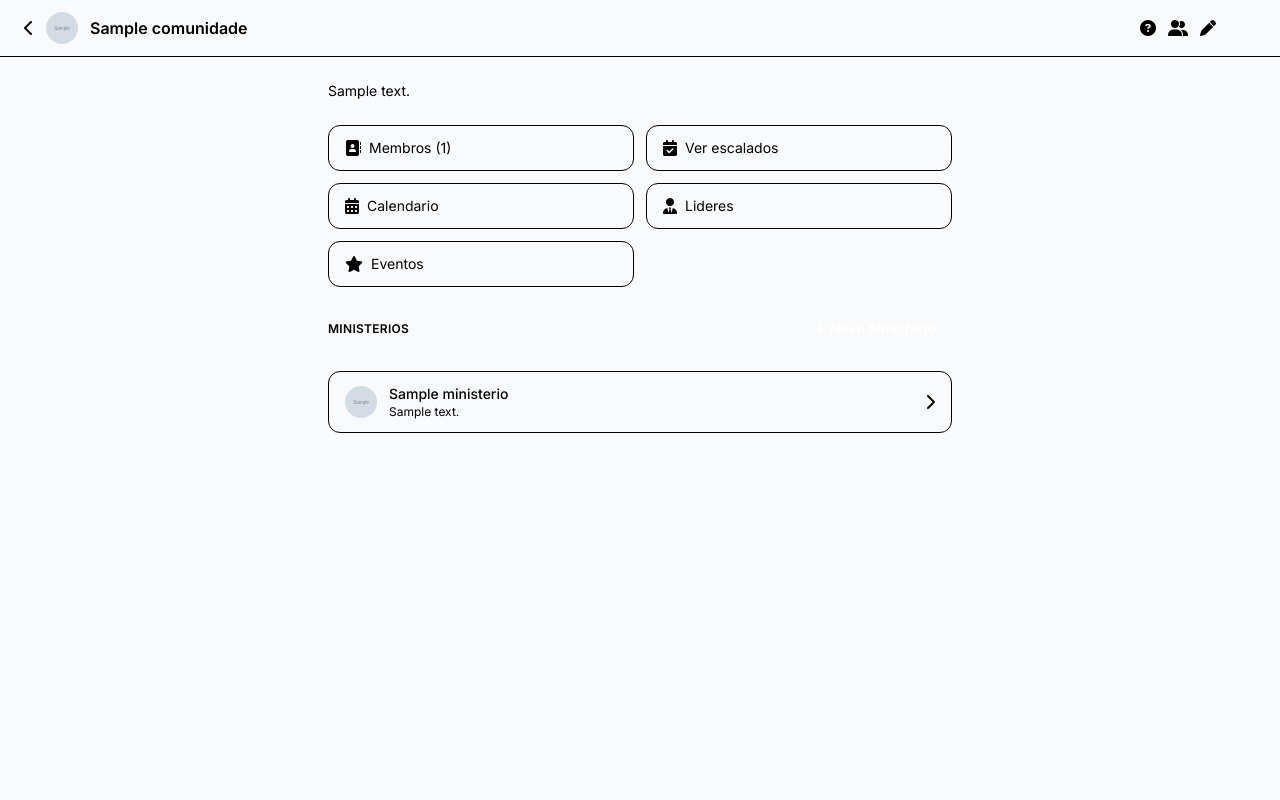
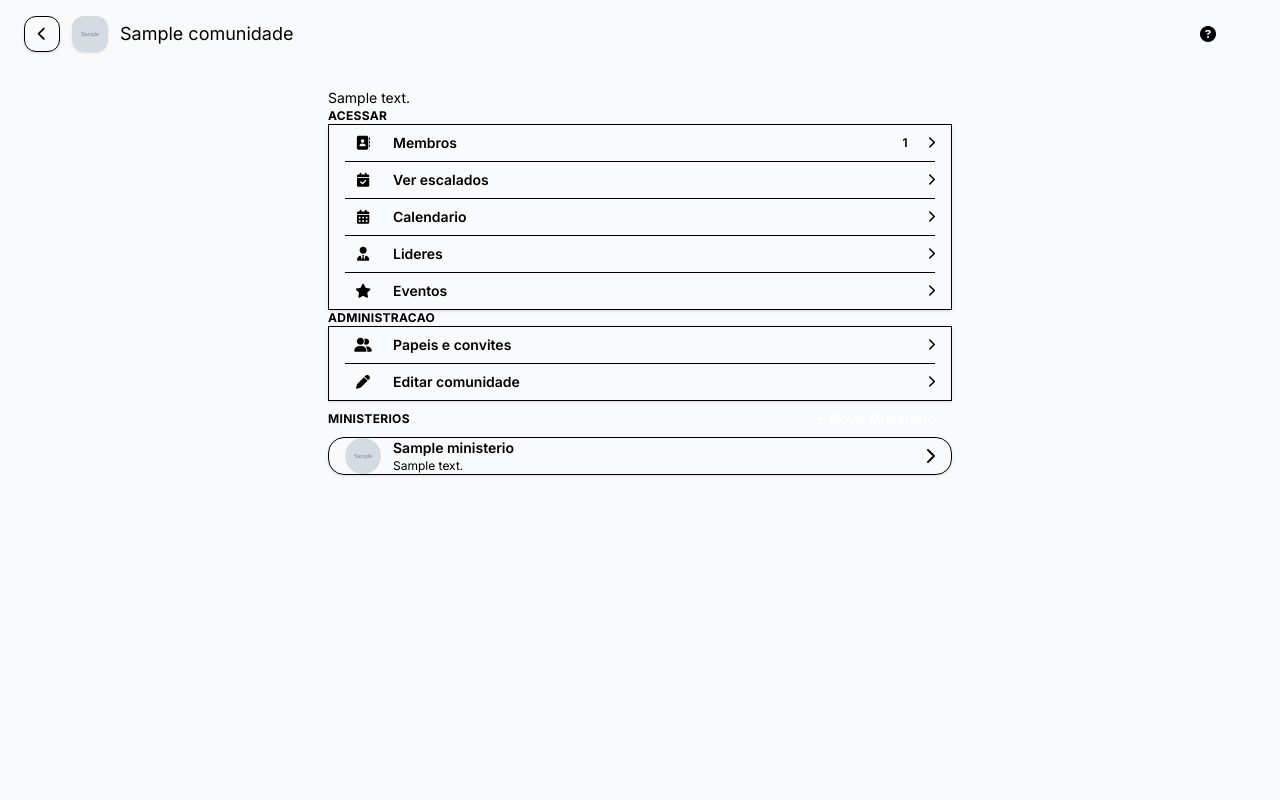
Before and after one commit to swerdne/Swerdne_Piba, a Python web app: template app/templates/comunidade/detalhe.html in a window 1280 px wide. Run offline with Jinja, Linux system fonts and the light colour scheme; the template is opened without the code that fills it: most values are stand-ins (such as "Sample title", 1, 10 or a date in 2020); grey boxes marked "Sample" are stand-in pictures.

Commit message:
Redesenha a tela de Comunidade no estilo Neobank aprovado no prototipo
Header com botao-de-voltar em card arredondado, grupos "Acessar" e
"Administracao" como listas de navegacao com icone+chevron (substitui
a grade de atalhos), fundo com blobs animados igual ao Dashboard.
Contagem de membros passa de "Membros (N)" para um badge em pilula.
Ajusta as 2 asserts de teste que dependiam do formato antigo "(N)".

Co-Authored-By: Claude Sonnet 5 <noreply@anthropic.com>

```diff
--- a/app/templates/comunidade/detalhe.html
+++ b/app/templates/comunidade/detalhe.html
@@ -7,80 +7,128 @@
 <link rel="stylesheet" href="https://cdnjs.cloudflare.com/ajax/libs/font-awesome/6.5.2/css/all.min.css">
 <style>
     #comunidade-app { font-family: 'Inter', ui-sans-serif, system-ui, sans-serif; }
+    @keyframes cm-blob-a { 0%, 100% { transform: translate(0, 0) scale(1); } 50% { transform: translate(40px, -30px) scale(1.08); } }
+    @keyframes cm-blob-b { 0%, 100% { transform: translate(0, 0) scale(1); } 50% { transform: translate(-30px, 40px) scale(1.05); } }
+    .cm-blob { animation: cm-blob-a 20s ease-in-out infinite; will-change: transform; }
+    .cm-blob-2 { animation: cm-blob-b 24s ease-in-out infinite; will-change: transform; }
+    .cm-blob-3 { animation: cm-blob-a 17s ease-in-out infinite reverse; will-change: transform; }
+    @media (prefers-reduced-motion: reduce) {
+        .cm-blob, .cm-blob-2, .cm-blob-3 { animation: none; }
+    }
 </style>
 {% endblock %}
 
 {% from "_macros.html" import logo_inicio %}
 {% block content %}
-<div id="comunidade-app" class="min-h-screen {{ tema.page_bg }} {{ tema.text_primary }}">
+<div id="comunidade-app" class="relative min-h-screen {{ tema.page_bg }} {{ tema.text_primary }} overflow-hidden">
 
-    <header class="border-b {{ tema.header_border }} px-4 sm:px-6 py-3">
+    <div class="pointer-events-none absolute -top-32 -left-24 w-96 h-96 rounded-full {{ tema.blob_1 }} blur-3xl cm-blob -z-0"></div>
+    <div class="pointer-events-none absolute top-1/3 -right-24 w-96 h-96 rounded-full {{ tema.blob_2 }} blur-3xl cm-blob-2 -z-0"></div>
+    <div class="pointer-events-none absolute bottom-0 left-1/4 w-80 h-80 rounded-full {{ tema.blob_3 }} blur-3xl cm-blob-3 -z-0"></div>
+
+    <div class="relative z-10">
+    <div class="h-1 {{ tema.accent_bg }}"></div>
+
+    <header class="px-4 sm:px-6 py-3">
         <div class="flex items-center justify-between gap-4">
             <div class="flex items-center gap-3 min-w-0">
-                <a href="{{ url_for('comunidade.index') }}" class="flex items-center gap-2 min-w-0 group" aria-label="Voltar">
-                    <i class="fa-solid fa-chevron-left {{ tema.text_secondary }} {{ tema.icon_hover }} transition shrink-0"></i>
+                <a href="{{ url_for('comunidade.index') }}" class="flex items-center justify-center w-9 h-9 rounded-xl {{ tema.card_bg }} border {{ tema.card_border }} shadow-sm group shrink-0" aria-label="Voltar">
+                    <i class="fa-solid fa-chevron-left text-sm {{ tema.text_secondary }} {{ tema.icon_hover }} transition"></i>
                 </a>
                 {% if comunidade.imagem %}
-                    <img src="{{ comunidade.imagem }}" alt="" class="w-8 h-8 rounded-full object-cover shrink-0">
+                    <img src="{{ comunidade.imagem }}" alt="" class="w-9 h-9 rounded-xl object-cover shrink-0 shadow-sm">
                 {% endif %}
-                <span class="font-semibold {{ tema.text_primary }} truncate">{{ comunidade.nome }}</span>
+                <span class="font-extrabold text-lg {{ tema.text_primary }} truncate">{{ comunidade.nome }}</span>
             </div>
             <div class="flex items-center gap-3 shrink-0">
                 <button type="button" data-tutorial-reiniciar title="Rever tutorial" aria-label="Rever tutorial"
                         class="{{ tema.text_secondary }} {{ tema.icon_hover }} transition">
                     <i class="fa-solid fa-circle-question"></i>
                 </button>
-                <a href="{{ url_for('comunidade.papeis', comunidade_id=comunidade.id) }}" data-tutorial="convites"
-                   class="{{ tema.text_secondary }} {{ tema.icon_hover }} transition" aria-label="Papeis e convites">
-                    <i class="fa-solid fa-user-group"></i>
-                </a>
-                <a href="{{ url_for('comunidade.editar', comunidade_id=comunidade.id) }}"
-                   class="{{ tema.text_secondary }} {{ tema.icon_hover }} transition" aria-label="Editar comunidade">
-                    <i class="fa-solid fa-pen"></i>
-                </a>
                 {{ logo_inicio(tema) }}
             </div>
         </div>
     </header>
 
-    <main class="px-4 sm:px-6 py-6 pb-16 max-w-2xl mx-auto space-y-6">
+    <main class="px-4 sm:px-6 py-6 pb-16 max-w-2xl mx-auto space-y-7">
 
         {% if comunidade.descricao %}
         <p class="text-sm {{ tema.text_secondary }}">{{ comunidade.descricao }}</p>
         {% endif %}
 
-        <div class="grid grid-cols-2 gap-3">
+        <div>
+            <h2 class="text-xs font-bold {{ tema.text_secondary }} uppercase tracking-wide mb-2.5">Acessar</h2>
+            <div class="{{ tema.card_bg }} border {{ tema.card_border }} rounded-3xl shadow-sm divide-y {{ tema.card_border }} px-4">
                 <a href="{{ url_for('comunidade.membros', comunidade_id=comunidade.id) }}" data-tutorial="membros"
-               class="flex items-center gap-2 {{ tema.card_bg }} border {{ tema.card_border }} rounded-xl px-4 py-3 {{ tema.card_bg_hover }} transition">
-                <i class="fa-solid fa-address-book {{ tema.text_secondary }}"></i>
-                <span class="text-sm {{ tema.text_primary }}">Membros <span class="{{ tema.text_secondary }}">({{ total_membros }})</span></span>
+                   class="flex items-center gap-3 py-3.5 group">
+                    <div class="w-9 h-9 rounded-xl {{ tema.accent_soft_bg }} flex items-center justify-center {{ tema.accent_text }} shrink-0">
+                        <i class="fa-solid fa-address-book text-sm"></i>
+                    </div>
+                    <span class="flex-1 text-sm font-semibold {{ tema.text_primary }}">Membros</span>
+                    <span class="text-xs font-semibold px-2 py-0.5 rounded-full {{ tema.accent_soft_bg }} {{ tema.accent_text }}">{{ total_membros }}</span>
+                    <i class="fa-solid fa-chevron-right text-xs {{ tema.text_secondary }} {{ tema.icon_hover }} transition"></i>
                 </a>
                 <a href="{{ url_for('comunidade.escalados', comunidade_id=comunidade.id) }}" data-tutorial="escalados"
-               class="flex items-center gap-2 {{ tema.card_bg }} border {{ tema.card_border }} rounded-xl px-4 py-3 {{ tema.card_bg_hover }} transition">
-                <i class="fa-solid fa-calendar-check {{ tema.text_secondary }}"></i>
-                <span class="text-sm {{ tema.text_primary }}">Ver escalados</span>
+                   class="flex items-center gap-3 py-3.5 group">
+                    <div class="w-9 h-9 rounded-xl {{ tema.accent_soft_bg }} flex items-center justify-center {{ tema.accent_text }} shrink-0">
+                        <i class="fa-solid fa-calendar-check text-sm"></i>
+                    </div>
+                    <span class="flex-1 text-sm font-semibold {{ tema.text_primary }}">Ver escalados</span>
+                    <i class="fa-solid fa-chevron-right text-xs {{ tema.text_secondary }} {{ tema.icon_hover }} transition"></i>
                 </a>
                 <a href="{{ url_for('comunidade.calendario', comunidade_id=comunidade.id) }}"
-               class="flex items-center gap-2 {{ tema.card_bg }} border {{ tema.card_border }} rounded-xl px-4 py-3 {{ tema.card_bg_hover }} transition">
-                <i class="fa-solid fa-calendar-days {{ tema.text_secondary }}"></i>
-                <span class="text-sm {{ tema.text_primary }}">Calendario</span>
+                   class="flex items-center gap-3 py-3.5 group">
+                    <div class="w-9 h-9 rounded-xl {{ tema.accent_soft_bg }} flex items-center justify-center {{ tema.accent_text }} shrink-0">
+                        <i class="fa-solid fa-calendar-days text-sm"></i>
+                    </div>
+                    <span class="flex-1 text-sm font-semibold {{ tema.text_primary }}">Calendario</span>
+                    <i class="fa-solid fa-chevron-right text-xs {{ tema.text_secondary }} {{ tema.icon_hover }} transition"></i>
                 </a>
                 <a href="{{ url_for('comunidade.lideres', comunidade_id=comunidade.id) }}"
-               class="flex items-center gap-2 {{ tema.card_bg }} border {{ tema.card_border }} rounded-xl px-4 py-3 {{ tema.card_bg_hover }} transition">
-                <i class="fa-solid fa-user-tie {{ tema.text_secondary }}"></i>
-                <span class="text-sm {{ tema.text_primary }}">Lideres</span>
+                   class="flex items-center gap-3 py-3.5 group">
+                    <div class="w-9 h-9 rounded-xl {{ tema.accent_soft_bg }} flex items-center justify-center {{ tema.accent_text }} shrink-0">
+                        <i class="fa-solid fa-user-tie text-sm"></i>
+                    </div>
+                    <span class="flex-1 text-sm font-semibold {{ tema.text_primary }}">Lideres</span>
+                    <i class="fa-solid fa-chevron-right text-xs {{ tema.text_secondary }} {{ tema.icon_hover }} transition"></i>
                 </a>
                 <a href="{{ url_for('comunidade.eventos', comunidade_id=comunidade.id) }}"
-               class="flex items-center gap-2 {{ tema.card_bg }} border {{ tema.card_border }} rounded-xl px-4 py-3 {{ tema.card_bg_hover }} transition">
-                <i class="fa-solid fa-star {{ tema.text_secondary }}"></i>
-                <span class="text-sm {{ tema.text_primary }}">Eventos</span>
+                   class="flex items-center gap-3 py-3.5 group">
+                    <div class="w-9 h-9 rounded-xl {{ tema.accent_soft_bg }} flex items-center justify-center {{ tema.accent_text }} shrink-0">
+                        <i class="fa-solid fa-star text-sm"></i>
+                    </div>
+                    <span class="flex-1 text-sm font-semibold {{ tema.text_primary }}">Eventos</span>
+                    <i class="fa-solid fa-chevron-right text-xs {{ tema.text_secondary }} {{ tema.icon_hover }} transition"></i>
                 </a>
+            </div>
+        </div>
+
+        <div>
+            <h2 class="text-xs font-bold {{ tema.text_secondary }} uppercase tracking-wide mb-2.5">Administracao</h2>
+            <div class="{{ tema.card_bg }} border {{ tema.card_border }} rounded-3xl shadow-sm divide-y {{ tema.card_border }} px-4">
+                <a href="{{ url_for('comunidade.papeis', comunidade_id=comunidade.id) }}" data-tutorial="convites"
+                   class="flex items-center gap-3 py-3.5 group">
+                    <div class="w-9 h-9 rounded-xl {{ tema.accent_soft_bg }} flex items-center justify-center {{ tema.accent_text }} shrink-0">
+                        <i class="fa-solid fa-user-group text-sm"></i>
+                    </div>
+                    <span class="flex-1 text-sm font-semibold {{ tema.text_primary }}">Papeis e convites</span>
+                    <i class="fa-solid fa-chevron-right text-xs {{ tema.text_secondary }} {{ tema.icon_hover }} transition"></i>
+                </a>
+                <a href="{{ url_for('comunidade.editar', comunidade_id=comunidade.id) }}"
+                   class="flex items-center gap-3 py-3.5 group">
+                    <div class="w-9 h-9 rounded-xl {{ tema.accent_soft_bg }} flex items-center justify-center {{ tema.accent_text }} shrink-0">
+                        <i class="fa-solid fa-pen text-sm"></i>
+                    </div>
+                    <span class="flex-1 text-sm font-semibold {{ tema.text_primary }}">Editar comunidade</span>
+                    <i class="fa-solid fa-chevron-right text-xs {{ tema.text_secondary }} {{ tema.icon_hover }} transition"></i>
+                </a>
+            </div>
         </div>
 
         <div class="flex items-center justify-between">
-            <h2 class="text-xs font-semibold {{ tema.text_secondary }} uppercase tracking-wide">Ministerios</h2>
+            <h2 class="text-xs font-bold {{ tema.text_secondary }} uppercase tracking-wide">Ministerios</h2>
             <a href="{{ url_for('ministerio.nova', comunidade_id=comunidade.id) }}" data-tutorial="novo-ministerio"
-               class="{{ tema.accent_bg }} {{ tema.accent_bg_hover }} text-white text-sm font-semibold px-4 py-2 rounded-lg transition shrink-0">
+               class="{{ tema.accent_bg }} {{ tema.accent_bg_hover }} text-white text-sm font-semibold px-4 py-2 rounded-full transition shrink-0">
                 <i class="fa-solid fa-plus mr-1"></i>Novo Ministerio
             </a>
         </div>
@@ -95,16 +143,16 @@
         <div class="space-y-3">
             {% for ministerio in ministerios %}
             <a href="{{ url_for('ministerio.detalhe', ministerio_id=ministerio.id) }}"
-               class="flex items-center gap-3 {{ tema.card_bg }} {{ tema.card_bg_hover }} border {{ tema.card_border }} rounded-xl px-4 py-3 transition">
+               class="flex items-center gap-3 {{ tema.card_bg }} {{ tema.card_bg_hover }} border {{ tema.card_border }} rounded-2xl shadow-sm px-4 py-3.5 transition">
                 {% if ministerio.imagem %}
-                    <img src="{{ ministerio.imagem }}" alt="" class="w-8 h-8 rounded-full object-cover shrink-0">
+                    <img src="{{ ministerio.imagem }}" alt="" class="w-9 h-9 rounded-full object-cover shrink-0">
                 {% else %}
-                    <div class="w-8 h-8 rounded-full {{ tema.accent_soft_bg }} flex items-center justify-center {{ tema.accent_text }} shrink-0">
+                    <div class="w-9 h-9 rounded-full {{ tema.accent_soft_bg }} flex items-center justify-center {{ tema.accent_text }} shrink-0">
                         <i class="fa-solid fa-sitemap text-xs"></i>
                     </div>
                 {% endif %}
                 <div class="flex-1 min-w-0">
-                    <p class="text-sm font-medium {{ tema.text_primary }} truncate">{{ ministerio.nome }}</p>
+                    <p class="text-sm font-semibold {{ tema.text_primary }} truncate">{{ ministerio.nome }}</p>
                     {% if ministerio.descricao %}
                     <p class="text-xs {{ tema.text_secondary }} truncate">{{ ministerio.descricao }}</p>
                     {% endif %}
@@ -116,6 +164,7 @@
 
     </main>
     </div>
+</div>
 
 <script type="application/json" id="tutorial-dados">
     {{ {"urlConcluir": url_for('main.tutorial_comunidade_visto'), "csrf": csrf_token_tutorial, "passos": passos_tutorial, "autoIniciar": mostrar_tutorial} | tojson }}
```
Also changed, not shown: tests/test_comunidade.py (+4 -4 lines). Lines whose indentation alone changed are shown as unchanged.
